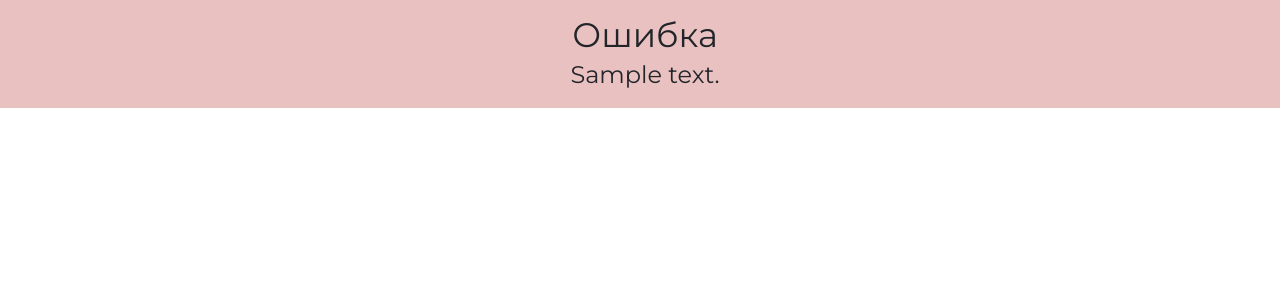
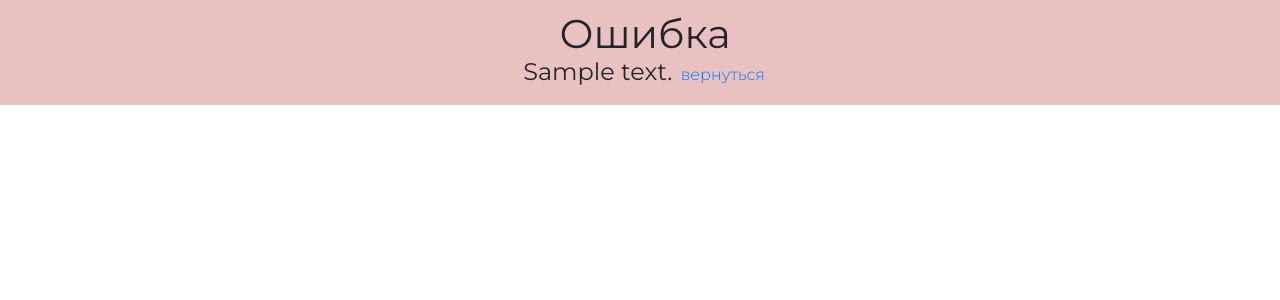
Before and after one commit to thecattest/lyceum-reports, a Flask app: template templates/error.html in a window 1280 px wide. Shown: the top 300 px of the page. Run offline with Flask 2, Linux system fonts and the light colour scheme; the template is opened without the code that fills it: most values are stand-ins (such as "Sample title", 1, 10 or a date in 2020); parts of the project's set-up code (start-up, migrations or seed data) failed here and were passed over; some libraries are stand-ins or nearby versions.

Commit message:
link in error template

```diff
--- a/templates/error.html
+++ b/templates/error.html
@@ -31,8 +31,8 @@
     <div class="row mb-1">
       <div class="col-12">
         <div class="header error text-center w-100">
-          Ошибка
-          <h4>{{ text }}</h4>
+          <h1 class="mb-0">Ошибка</h1>
+          <h4>{{ text }} {% if link %}<a class="action" href="{{ link }}">вернуться</a>{% endif %}</h4>
         </div>
       </div>
     </div>
```
